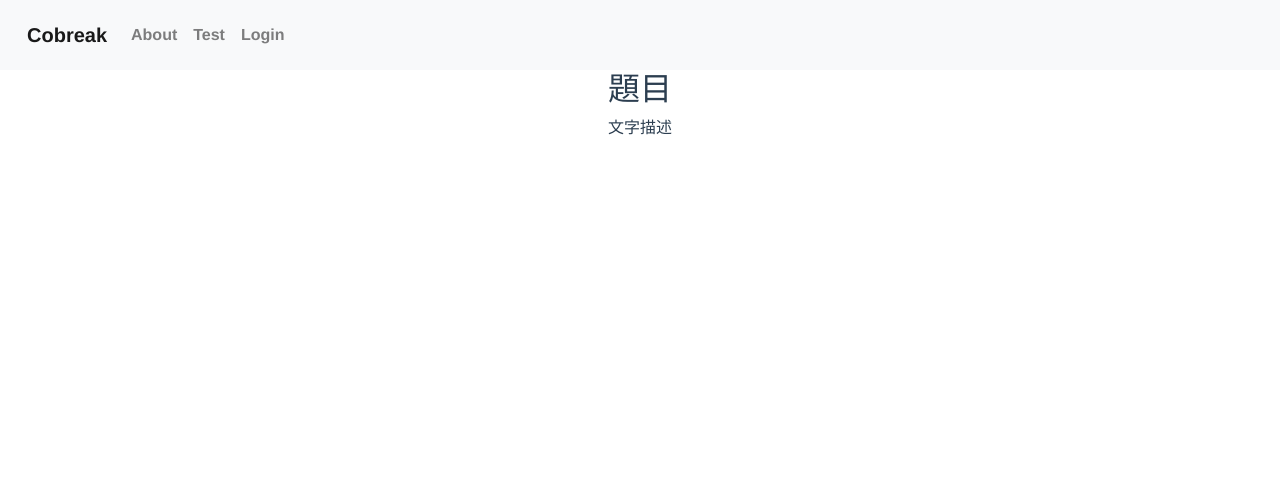
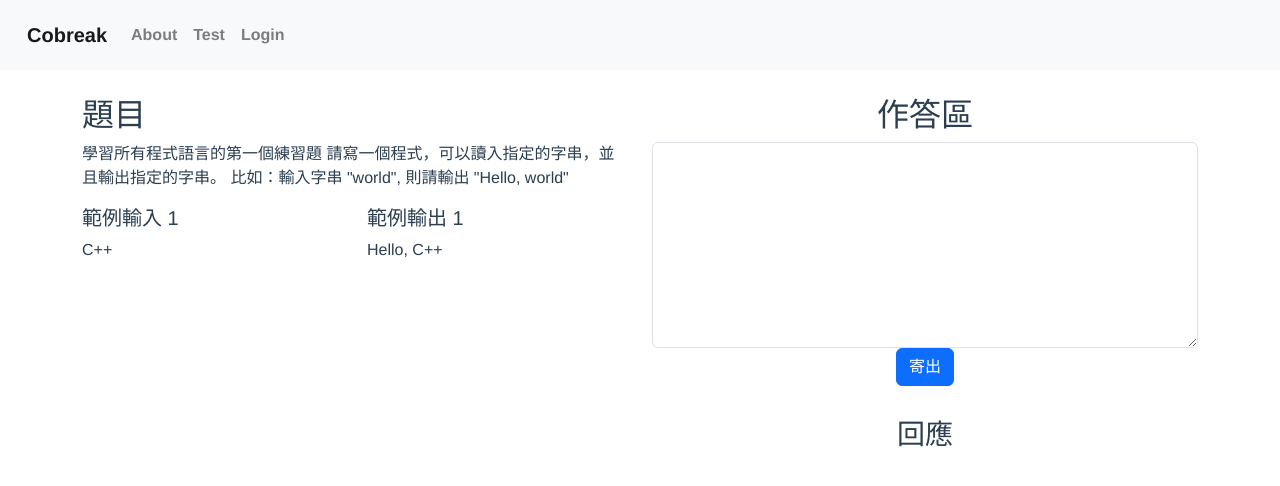
Before and after one commit to ryan2156/onlineJudge, a Vue app in the folder frontend/: page /ques/question in a window 1280 px wide. Shown: the top 486 px of the page. Built offline with nearby package versions, Linux system fonts and the light colour scheme.

Commit message:
提交問題

```diff
--- a/frontend/src/components/NavBar.vue
+++ b/frontend/src/components/NavBar.vue
@@ -15,9 +15,8 @@
 </style>
 
 <template>
-  <nav class="navbar navbar-expand-lg navbar-light bg-light">
+  <nav class="navbar navbar-expand-sm navbar-light bg-light">
     <div class="container-fluid">
-      <ul class="navbar-nav">
       <router-link to="/" class="navbar-brand">Cobreak</router-link>
       <button
         class="navbar-toggler"
@@ -29,8 +28,9 @@
         aria-label="Toggle navigation"
       >
         <span class="navbar-toggler-icon"></span>
+
       </button>
-        <div class="collapse navbar-collapse" id="navbarNav">
+      <div class="collapse navbar-collapse" id="navbarNavAltMarkup">
         <ul class="navbar-nav">
           <li class="nav-item">
             <router-link to="/about" class="nav-link">About</router-link>
@@ -38,26 +38,28 @@
           <li class="nav-item">
             <router-link to="/test" class="nav-link">Test</router-link>
           </li>
-            <li class="nav-item">
+          <li class="nav-item" v-if="!isLogin">
             <router-link to="/login" class="nav-link">Login</router-link>
           </li>
+          <div v-text="account"></div>
         </ul>
       </div>
-      </ul>
-      <!--左側項-->
-      <!-- <ul class="navbar-nav ms-auto list-unstyled">
-
-      </ul> -->
     </div>
   </nav>
 </template>
 
 
+
+
+
 <script>
     export default{
     name: "NavBar",
-    props: {
-        username: String,
+    data(){
+      return {
+        isLogin: window.localStorage.getItem("isLogin") === true,
+        account: window.localStorage.getItem("account")
+      };
     },
 }
 
--- a/frontend/src/components/QuesList.vue
+++ b/frontend/src/components/QuesList.vue
@@ -1,5 +1,6 @@
 <template>
     <div>
+        <h2>123</h2>
         <table class="table">
             <thead>
                 <tr>
@@ -23,16 +24,12 @@
 </template>
 
 <script>
+    import axios from 'axios';
     export default{
         name: 'QuesList',
         data(){
             return{
-                ques: [
-                    { id: 40, title: 'Dickerson', last_name: 'Macdonald' },
-                    { id: 21, title: 'Larsen', last_name: 'Shaw' },
-                    { id: 89, title: 'Geneva', last_name: 'Wilson' },
-                    { id: 38, title: 'Jami', last_name: 'Carney' }
-                ]
+                ques: axios.get('http://localhost:5000')
             }
 
         }
--- a/frontend/src/views/HomeView.vue
+++ b/frontend/src/views/HomeView.vue
@@ -1,17 +1,29 @@
 <template>
-  <div class="container-md">
-    <QuesList></QuesList>
+  <div class="container-sm">
+    <h2>題目</h2>
+    <table class="table table-striped table-hover">
+      <thead>
+        <th scope="col-2" class="text-start">#</th>
+        <th scope="col-4" class="text-start">title</th>
+      </thead>
+      <tbody>
+        <tr @click="goQues">
+          <th scope="row" class="text-start">1</th>
+          <td class="text-start">Hello World</td>
+        </tr>
+      </tbody>
+    </table>
   </div>
 </template>
 
 <script>
-// @ is an alias to /src
-import QuesList from '@/components/QuesList.vue'
-
+import router from '../router/index.js';
 export default {
   name: 'HomeView',
-  components: {
-    QuesList,
-}
+  methods: {
+    goQues(){
+      router.push({name: "question"})
+    }
+  }
 }
 </script>
--- a/frontend/src/views/ques/QuesTemplate.vue
+++ b/frontend/src/views/ques/QuesTemplate.vue
@@ -1,20 +1,83 @@
 <template>
     <div class="container">
-        <h2>題目</h2>
-        <p>文字描述</p>
+        <div class="row">
+            <div class="col text-start">
+                <h2>題目</h2>
+                <p>
+                    學習所有程式語言的第一個練習題
+                    請寫一個程式，可以讀入指定的字串，並且輸出指定的字串。
+
+                    比如：輸入字串 "world", 則請輸出 "Hello, world"
+                </p>
+                <div class="row">
+                    <div class="col-md-6 ">
+                        <h5>範例輸入 1</h5>
+                        <p>C++</p>
+                    </div>
+                    <div class="col-md-6">
+                        <h5>範例輸出 1</h5>
+                        <p>Hello, C++</p>
+                    </div>
+                </div>
+            </div>
+            <div class="col">
+                <h2>作答區</h2>
+                <form class="mb-3">
+                    <textarea class="form-control" id="exampleFormControlTextarea1" rows="8" v-model="code"></textarea>
+                    <div class="col-auto">
+                        <button type="submit" class="btn btn-primary mb-3">寄出</button>
+                    </div>
+                </form>
+                <h3>回應</h3>
+                <p>{{ result }}</p>
+            </div>
+        </div>
     </div>
 </template>
 
+<style scoped>
+ .container{
+    margin-top: 2%;
+ }
+</style>
+
 <script>
+import axios from 'axios';
+
 export default{
     name: "QuesTemplate",
-    data(){
-        return{
-            quesDesc:{
-                title: '',
-                describe: '',
+    data() {
+        return {
+            code: '',
+            result: ''
+        }
+    },
+    methods: {
+        submit(){
+            const code = this.code;
+
+            const blob = new Blob([code], {
+                type: 'text/plain',
+            });
+
+            const token = window.localStorage.getItem('token');
+            const account = window.localStorage.getItem('account')
+
+            axios.post('http://localhost:5000/submit', blob, {
+            headers: {
+                'Content-Type': 'application/octet-stream',
+                'Content-Disposition': 'attachment; filename=response.txt',
+                'Authorization': `Bearer ${token}`,
+                'account': account,
+                'ques_id': 1
             },
-            ans: ''
+            })
+            .then((response) => {
+                this.result = response
+            })
+            .catch((error) => {
+                this.result = error
+            });
         }
     }
 }
```
Lines whose indentation alone changed are shown as unchanged.
